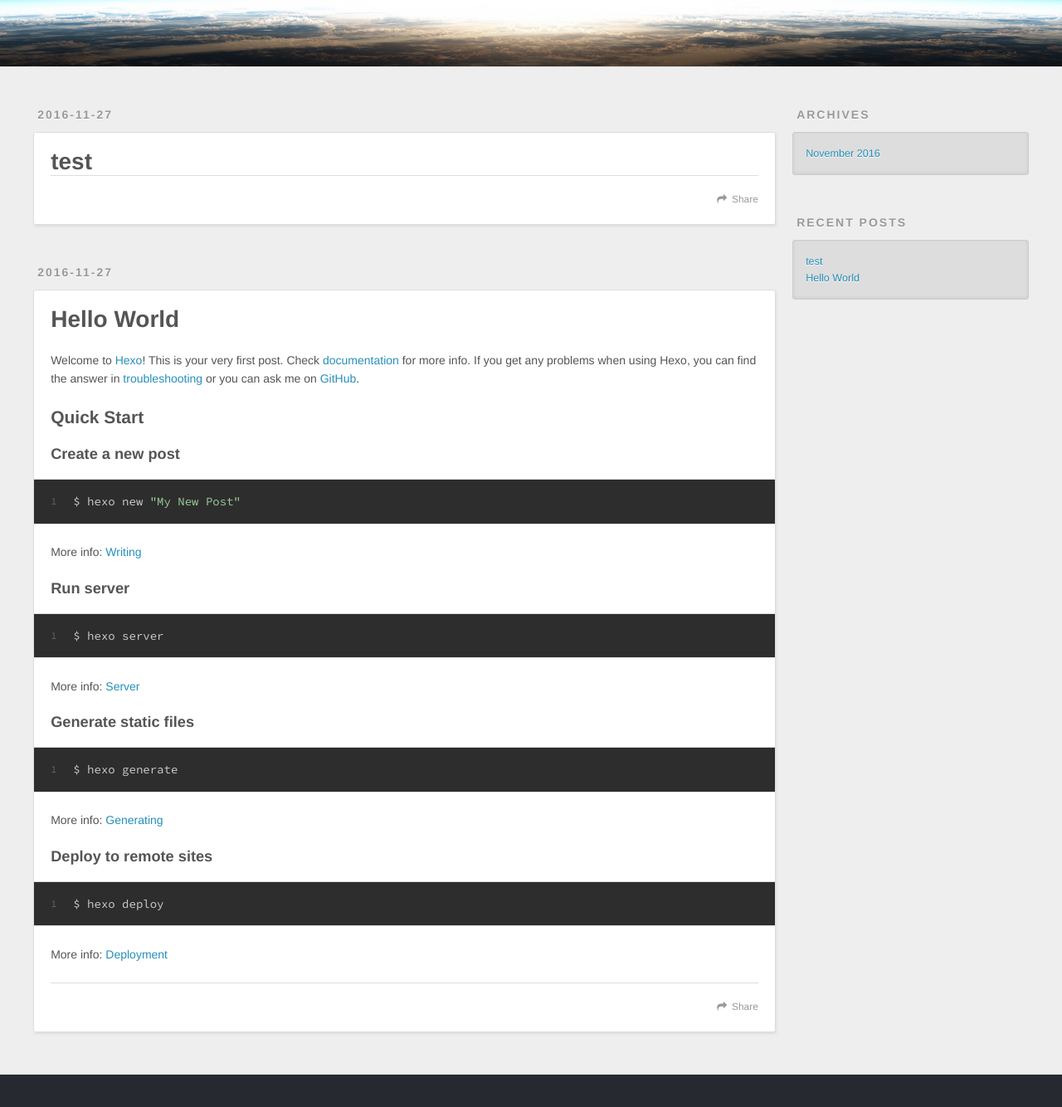
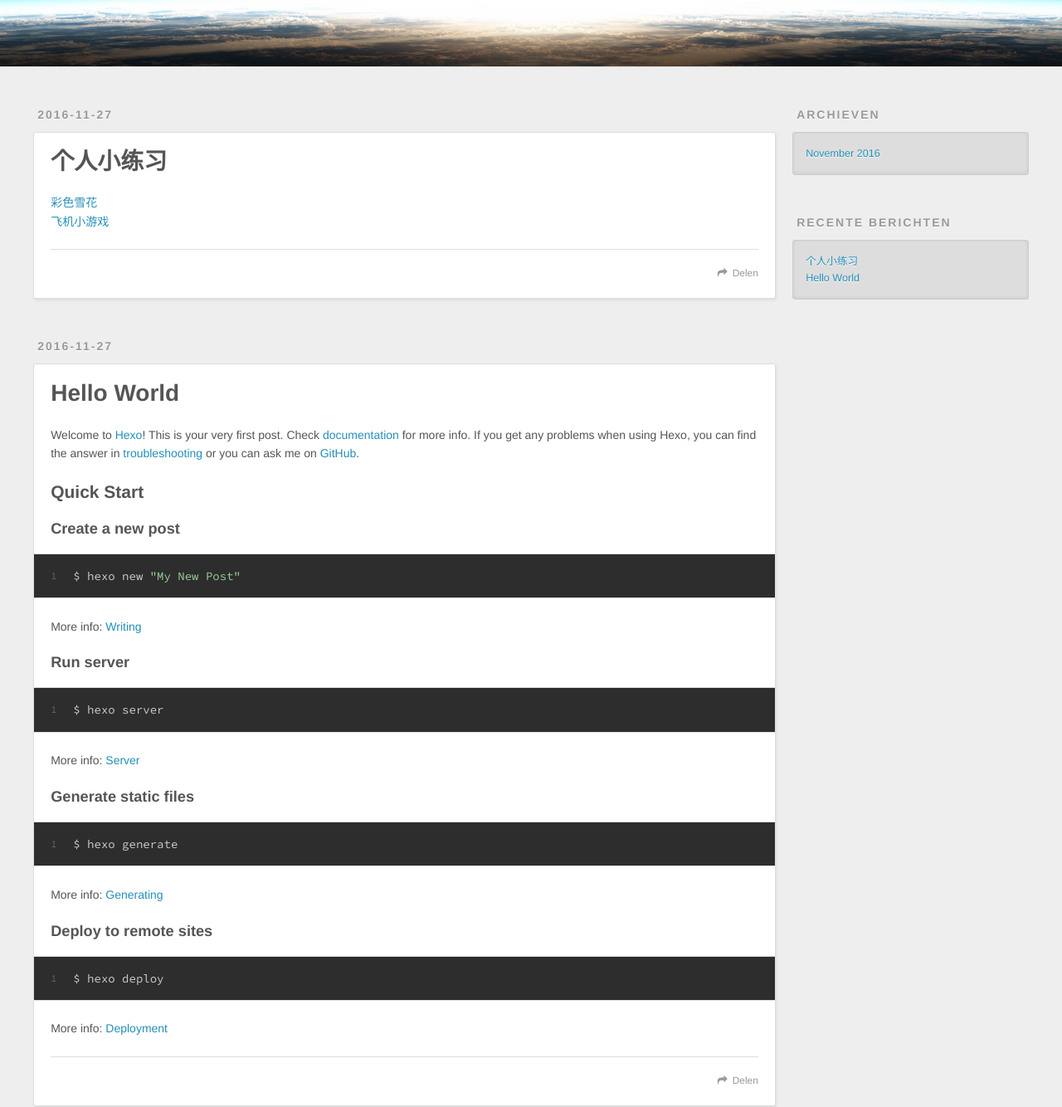
Before and after one commit to Jackome/Jackome.github.io, a plain HTML site: page index.html in a window 1280 px wide. Shown: the part 220-1554 px from the top of the page at 83% size. Drawn offline with nearby package versions, Linux system fonts and the light colour scheme.

Commit message:
Site updated: 2016-11-30 22:58:46

```diff
--- a/index.html
+++ b/index.html
@@ -54,7 +54,7 @@
 
           <a id="nav-rss-link" class="nav-icon" href="/atom.xml" title="RSS Feed"></a>
 
-        <a id="nav-search-btn" class="nav-icon" title="Search"></a>
+        <a id="nav-search-btn" class="nav-icon" title="Zoeken"></a>
       </nav>
       <div id="search-form-wrap">
         <form action="//google.com/search" method="get" accept-charset="UTF-8" class="search-form"><input type="search" name="q" results="0" class="search-form-input" placeholder="Search"><button type="submit" class="search-form-submit">&#xF002;</button><input type="hidden" name="sitesearch" value="http://yoursite.com"></form>
@@ -79,7 +79,7 @@
 
 
     <h1 itemprop="name">
-      <a class="article-title" href="/2016/11/27/test/">test</a>
+      <a class="article-title" href="/2016/11/27/test/">个人小练习</a>
     </h1>
 
 
@@ -87,11 +87,12 @@
 
     <div class="article-entry" itemprop="articleBody">
 
+        <p><a href="https://jackome.github.io/%E5%BD%A9%E8%89%B2%E9%9B%AA%E8%8A%B1.html" target="_blank" rel="external">彩色雪花</a><br><a href="https://jackome.github.io/plane/1.%E6%89%93%E9%A3%9E%E6%9C%BA.html" target="_blank" rel="external">飞机小游戏</a></p>
 
 
     </div>
     <footer class="article-footer">
-      <a data-url="http://yoursite.com/2016/11/27/test/" data-id="ciw51s7rt0001nt0yz9vw65vy" class="article-share-link">Share</a>
+      <a data-url="http://yoursite.com/2016/11/27/test/" data-id="ciw5251le0000qu0ybu5laxzs" class="article-share-link">Delen</a>
 
 
     </footer>
@@ -136,7 +137,7 @@
 
     </div>
     <footer class="article-footer">
-      <a data-url="http://yoursite.com/2016/11/27/hello-world/" data-id="ciw51s7rl0000nt0yrbh6fv8f" class="article-share-link">Share</a>
+      <a data-url="http://yoursite.com/2016/11/27/hello-world/" data-id="ciw5251lk0001qu0yrxjzxdmw" class="article-share-link">Delen</a>
 
 
     </footer>
@@ -161,7 +162,7 @@
 
 
   <div class="widget-wrap">
-    <h3 class="widget-title">Archives</h3>
+    <h3 class="widget-title">Archieven</h3>
     <div class="widget">
       <ul class="archive-list"><li class="archive-list-item"><a class="archive-list-link" href="/archives/2016/11/">November 2016</a></li></ul>
     </div>
@@ -171,12 +172,12 @@
 
 
   <div class="widget-wrap">
-    <h3 class="widget-title">Recent Posts</h3>
+    <h3 class="widget-title">Recente berichten</h3>
     <div class="widget">
       <ul>
 
           <li>
-            <a href="/2016/11/27/test/">test</a>
+            <a href="/2016/11/27/test/">个人小练习</a>
           </li>
 
           <li>
```
Also changed, not shown: 2016/11/27/hello-world/index.html (+7 -7 lines), 2016/11/27/test/index.html (+16 -12 lines), archives/2016/11/index.html (+6 -6 lines), archives/2016/index.html (+6 -6 lines), archives/index.html (+6 -6 lines).
